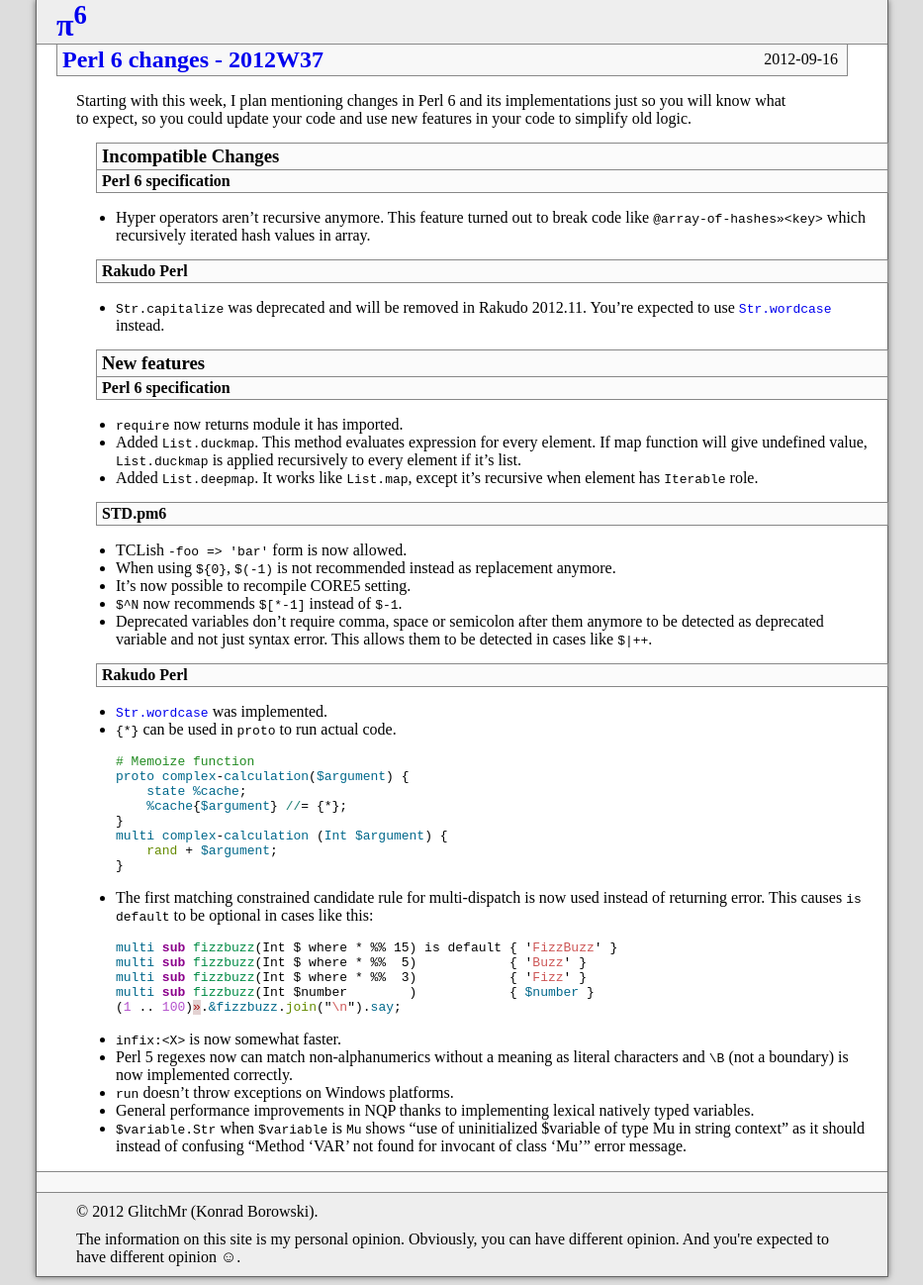
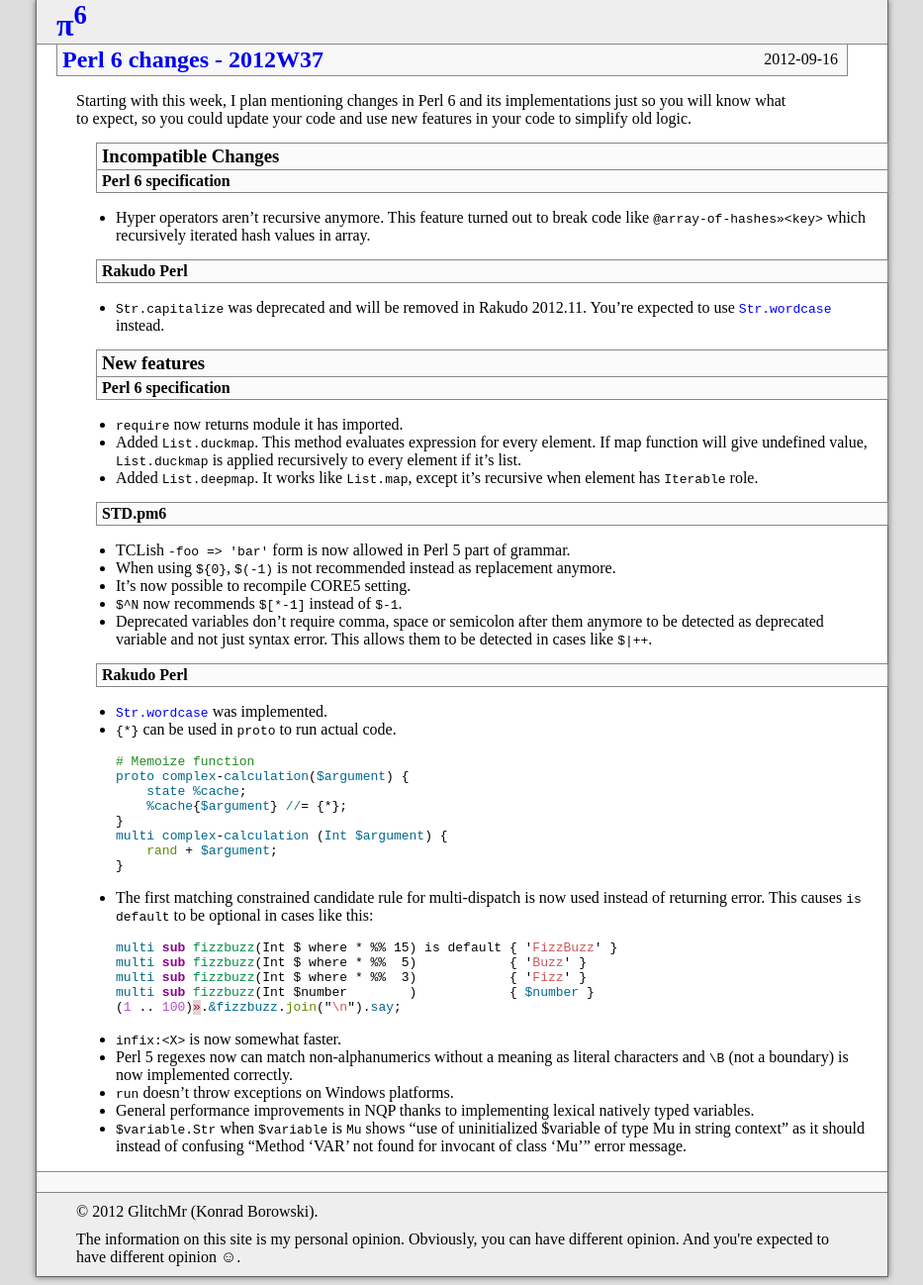
Before and after one commit to KamilaBorowska/old-xfix.github.io, a Jekyll site: the page built from _posts/2012-09-16-perl-6-changes-2012W37.md, in a window 1280 px wide. Shown: the whole page at 99% size, without its empty margins (173-1106 px from the left). Built offline with Jekyll 4.4.1, drawn with Linux system fonts in a browser that asks for light colours; comment, search, counter and statistics services are not loaded.

Commit message:
TCLish -a => "b" was for STD_P5, not STD. jnthn++

```diff
--- a/_posts/2012-09-16-perl-6-changes-2012W37.md
+++ b/_posts/2012-09-16-perl-6-changes-2012W37.md
@@ -27,7 +27,7 @@
   recursive when element has `Iterable` role.
 
 #### STD.pm6
-* TCLish `-foo => 'bar'` form is now allowed.
+* TCLish `-foo => 'bar'` form is now allowed in Perl 5 part of grammar.
 * When using `${0}`, `$(-1)` is not recommended instead as replacement
   anymore.
 * It's now possible to recompile CORE5 setting.
```
